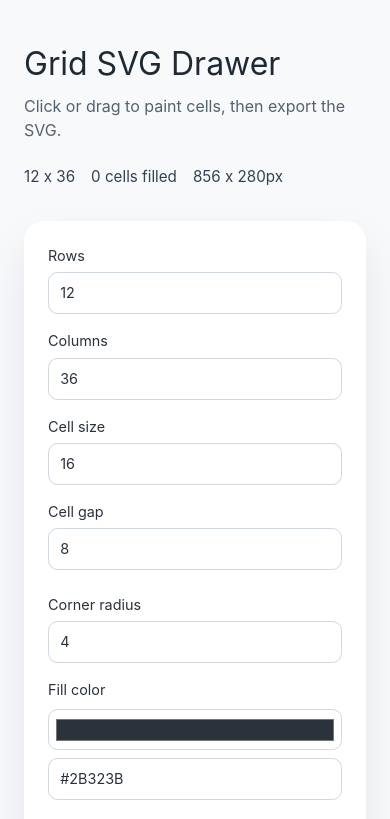
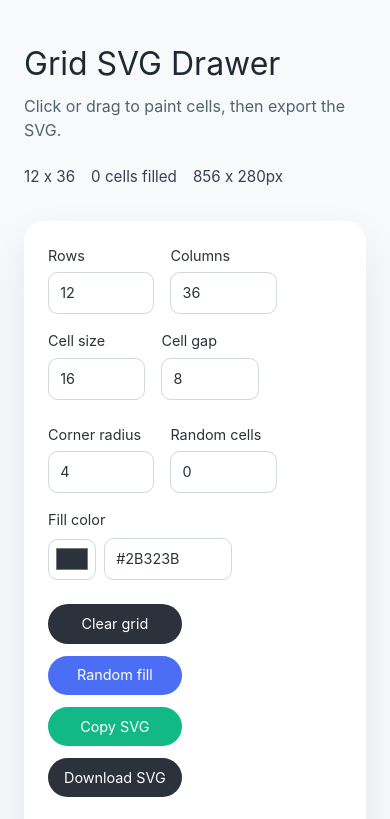
Before and after one commit to StefanMarAntonsson/ghpfdr, a SvelteKit app: page / in a window 390 px wide. Shown: the top 819 px of the page. Built offline with nearby package versions, Linux system fonts and the light colour scheme.

Commit message:
Refactor control layout in +page.svelte for improved responsiveness and organization; update styles for input groups and color selection.

```diff
--- a/src/routes/+page.svelte
+++ b/src/routes/+page.svelte
@@ -224,7 +224,8 @@
 
   <section class="panel">
     <div class="controls">
-      <div class="control-group">
+      <div class="controls-column">
+        <div class="input-row">
           <label>
             Rows
             <input
@@ -245,6 +246,8 @@
               on:input={(event) => (cols = clampInt(event.currentTarget.value, 1, 200))}
             />
           </label>
+        </div>
+        <div class="input-row">
           <label>
             Cell size
             <input
@@ -266,7 +269,9 @@
             />
           </label>
         </div>
-      <div class="control-group">
+      </div>
+      <div class="controls-column">
+        <div class="input-row">
           <label>
             Corner radius
             <input
@@ -274,13 +279,8 @@
               min="0"
               max="256"
               value={cornerRadius}
-            on:input={(event) => (cornerRadius = clampInt(event.currentTarget.value, 0, 16))}
+              on:input={(event) => (cornerRadius = clampInt(event.currentTarget.value, 0, 256))}
             />
-        </label>
-        <label class="color">
-          Fill color
-          <input type="color" value={fillColor} on:input={(event) => (fillColor = event.currentTarget.value)} />
-          <input type="text" value={fillColor} on:input={(event) => (fillColor = event.currentTarget.value)} />
           </label>
           <label>
             Random cells
@@ -292,6 +292,24 @@
               on:input={(event) => (randomCount = clampInt(event.currentTarget.value, 0, rows * cols))}
             />
           </label>
+        </div>
+        <div class="input-row">
+          <label class="color">
+            Fill color
+            <div class="color-row">
+              <input
+                type="color"
+                value={fillColor}
+                on:input={(event) => (fillColor = event.currentTarget.value)}
+              />
+              <input
+                type="text"
+                value={fillColor}
+                on:input={(event) => (fillColor = event.currentTarget.value)}
+              />
+            </div>
+          </label>
+        </div>
       </div>
       <div class="actions">
         <button type="button" on:click={clearGrid}>Clear grid</button>
@@ -385,15 +403,23 @@
   }
 
   .controls {
-    display: grid;
-    grid-template-columns: repeat(auto-fit, minmax(220px, 1fr));
+    display: flex;
+    flex-wrap: wrap;
     gap: 1.5rem;
-    align-items: start;
+    align-items: flex-start;
   }
 
-  .control-group {
-    display: grid;
+  .controls-column {
+    display: flex;
+    flex-direction: column;
     gap: 1rem;
+  }
+
+  .input-row {
+    display: flex;
+    gap: 1rem;
+    flex-wrap: wrap;
+    align-items: flex-end;
   }
 
   label {
@@ -423,6 +449,21 @@
   .color {
     display: grid;
     gap: 0.5rem;
+  }
+
+  .color-row {
+    display: flex;
+    gap: 0.5rem;
+    align-items: center;
+  }
+
+  .color-row input[type="color"] {
+    flex: 0 0 3rem;
+  }
+
+  .color-row input[type="text"] {
+    flex: 0 1 8rem;
+    width: 8rem;
   }
 
   .actions {
```
Lines whose indentation alone changed are shown as unchanged.
